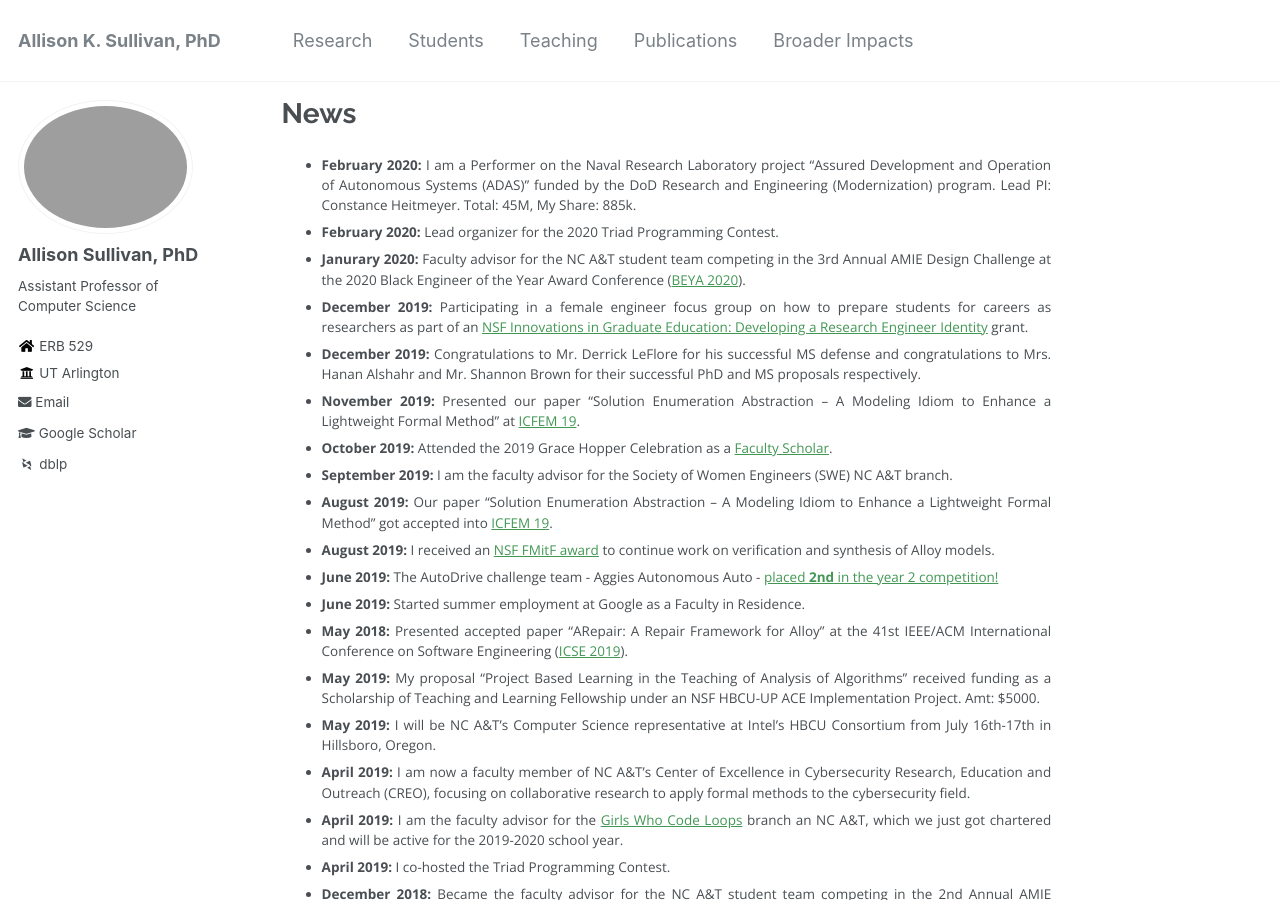
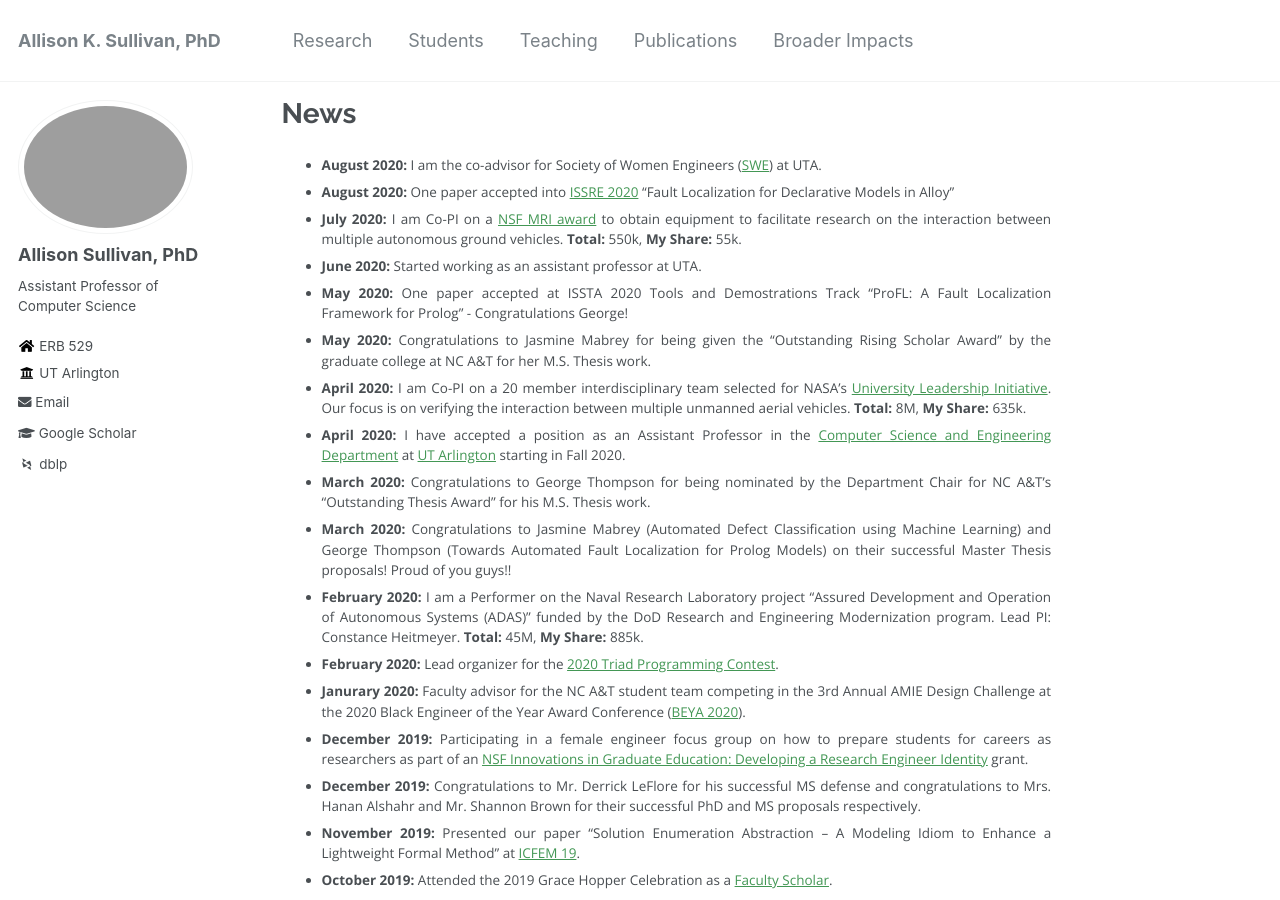
Before and after one commit to Allisonius/allisonius.github.io, a Jekyll site: the page built from _pages/news.md, in a window 1280 px wide and 900 px high. Built offline with Jekyll 4.4.1, drawn with Linux system fonts in a browser that asks for light colours; some web fonts are replaced.

Commit message:
Update news.md

```diff
--- a/_pages/news.md
+++ b/_pages/news.md
@@ -3,8 +3,18 @@ title: "News"
 permalink: /news/
 author_profile: true
 ---
-* **February 2020:** I am a Performer on the Naval Research Laboratory project "Assured Development and Operation of Autonomous Systems (ADAS)" funded by the DoD Research and Engineering (Modernization) program. Lead PI: Constance Heitmeyer. Total: 45M, My Share: 885k.
-* **February 2020:** Lead organizer for the 2020 Triad Programming Contest.
+* **August 2020:** I am the co-advisor for Society of Women Engineers ([SWE](https://mavorgs.campuslabs.com/engage/organization/societyofwomenengineers)) at UTA.
+* **August 2020:** One paper accepted into [ISSRE 2020](http://2020.issre.net/) "Fault Localization for Declarative Models in Alloy"
+* **July 2020:** I am Co-PI on a [NSF MRI award](https://www.nsf.gov/awardsearch/showAward?AWD_ID=2018879&HistoricalAwards=false) to obtain equipment to facilitate research on the interaction between multiple autonomous ground vehicles. **Total:** 550k, **My Share:** 55k.
+* **June 2020:** Started working as an assistant professor at UTA.
+* **May 2020:** One paper accepted at ISSTA 2020 Tools and Demostrations Track "ProFL: A Fault Localization Framework for Prolog" - Congratulations George!
+* **May 2020:** Congratulations to Jasmine Mabrey for being given the "Outstanding Rising Scholar Award" by the graduate college at NC A&T for her M.S. Thesis work.
+* **April 2020:** I am Co-PI on a 20 member interdisciplinary team selected for NASA's [University Leadership Initiative](https://www.nasa.gov/press-release/nasa-looks-to-university-teams-to-advance-aviation-technology). Our focus is on verifying the interaction between multiple unmanned aerial vehicles. **Total:** 8M, **My Share:** 635k.
+* **April 2020:** I have accepted a position as an Assistant Professor in the [Computer Science and Engineering Department](https://cse.uta.edu/) at [UT Arlington](https://www.uta.edu/) starting in Fall 2020.
+* **March 2020:** Congratulations to George Thompson for being nominated by the Department Chair for NC A&T's "Outstanding Thesis Award" for his M.S. Thesis work.
+* **March 2020:** Congratulations to Jasmine Mabrey (Automated Defect Classification using Machine Learning) and George Thompson (Towards Automated Fault Localization for Prolog Models) on their successful Master Thesis proposals! Proud of you guys!!
+* **February 2020:** I am a Performer on the Naval Research Laboratory project "Assured Development and Operation of Autonomous Systems (ADAS)" funded by the DoD Research and Engineering Modernization program. Lead PI: Constance Heitmeyer. **Total:** 45M, **My Share:** 885k.
+* **February 2020:** Lead organizer for the [2020 Triad Programming Contest](https://triad-pc-2020.github.io/).
 * **Janurary 2020:** Faculty advisor for the NC A&T student team competing in the 3rd Annual AMIE Design Challenge at the 2020 Black Engineer of the Year Award Conference ([BEYA 2020](https://s4.goeshow.com/ccgroup/beyastem/2020/index.cfm)).
  * **December 2019:** Participating in a female engineer focus group on how to prepare students for careers as researchers as part of an  [NSF Innovations in Graduate Education: Developing a Research Engineer Identity](https://www.nsf.gov/awardsearch/showAward?AWD_ID=1856346&HistoricalAwards=false) grant.
  * **December 2019:** Congratulations to Mr. Derrick LeFlore for his successful MS defense and congratulations to Mrs. Hanan Alshahr and Mr. Shannon Brown for their successful PhD and MS proposals respectively.
```
